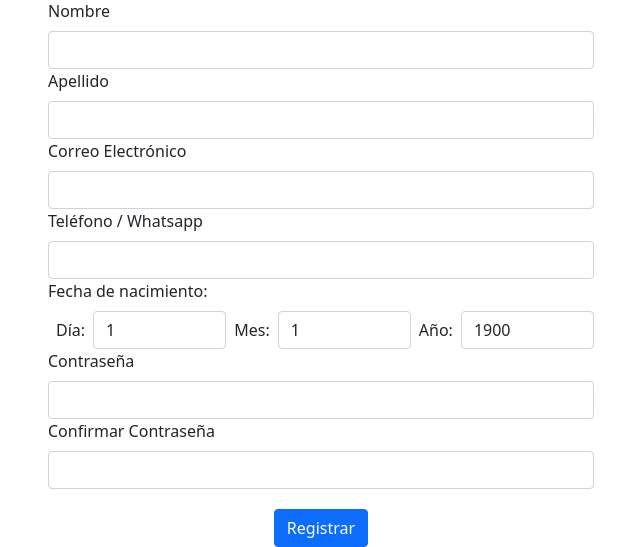
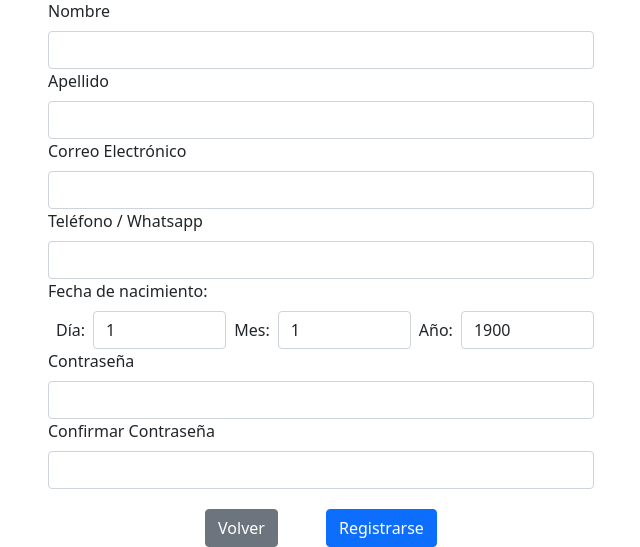
Before and after one commit to NicoColla/ultima_entrega, a Django app: page /usuarios/register/ in a window 1280 px wide. Shown: the part 287-834 px from the top of the page, without its empty margins (319-959 px from the left). Run offline with Django 5.2, Linux system fonts and the light colour scheme; some libraries are stand-ins or nearby versions.

Commit message:
add-volver

```diff
--- a/mercado/templates/barra/inicio.html
+++ b/mercado/templates/barra/inicio.html
@@ -16,7 +16,7 @@
                 <div class="card-body">
                     <h6 class="card-title">{{ publicacion.marca }} {{ publicacion.modelo }} {{ publicacion.año }}</h6>
                     <p class="card-text">{{publicacion.kilometros}} km</p>
-                    <h3 class="card-text">{{ publicacion.moneda }} {{ publicacion.precio }}</h3>
+                    <h3 class="card-text">{{ publicacion.moneda }} {{ publicacion.precio|localize|decimal }}</h3>
                     <p class="card-text">
                         <sub>{{publicacion.descripcion}}</sub>
                     </p>
--- a/usuarios/templates/usuarios/register.html
+++ b/usuarios/templates/usuarios/register.html
@@ -78,8 +78,8 @@
                 {% endif %}
             </div>
             <div class="d-flex justify-content-center" style="margin-top: 20px;">
-                <button type="submit" class="btn btn-primary">Registrar</button>
-            </div>
+                <a href=".." class="btn btn-secondary me-5">Volver</a>  <button type="submit" class="btn btn-primary">Registrarse</button>
+              </div>
         </form>
     </div>
 </div>
```
Also changed, not shown: db.sqlite3.
